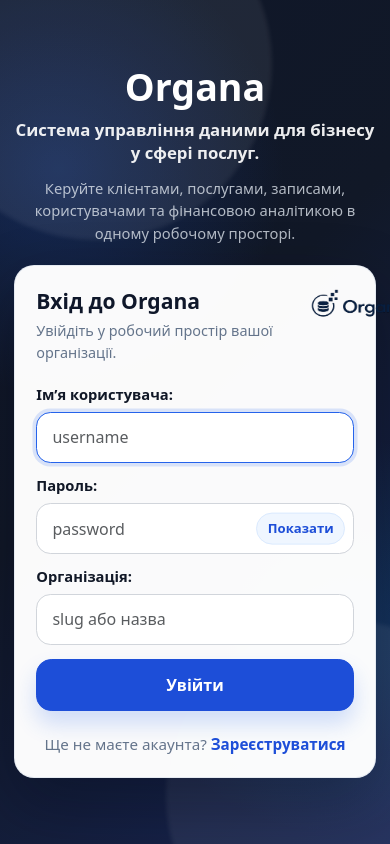
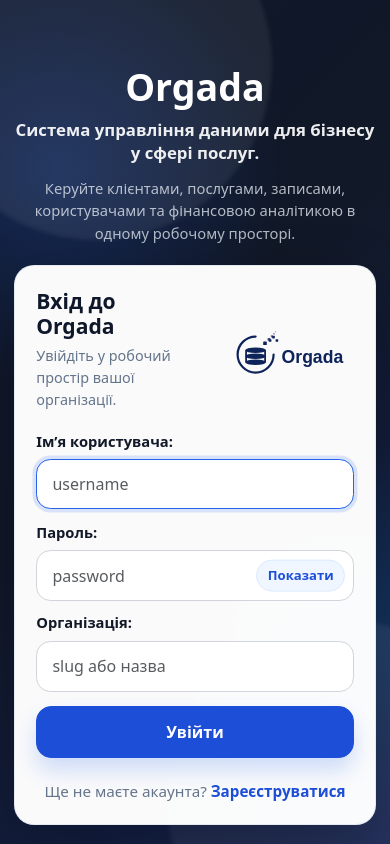
Before and after one commit to SaruUa/Orvanta, a Django app: page /login/ in a window 390 px wide. Run offline with Django 5.2, Linux system fonts and the light colour scheme.

Commit message:
feat: replace logo with SVG, rename Organa to Orgada, add favicon, implement workload progress bars

```diff
--- a/src/config/views.py
+++ b/src/config/views.py
@@ -142,6 +142,12 @@ def get_dashboard_analytics(user):
         .annotate(total=Count('id'))
         .order_by('-total', 'employee__username')[:5]
     )
+    if employee_workload:
+        max_workload = employee_workload[0]['total']
+        for item in employee_workload:
+            item['pct'] = round(item['total'] / max_workload * 100) if max_workload else 0
+    else:
+        max_workload = 0
 
     completed_count = appointments.filter(status=AppointmentStatus.COMPLETED).count()
     cancelled_count = appointments.filter(status=AppointmentStatus.CANCELLED).count()
--- a/src/static/css/styles.css
+++ b/src/static/css/styles.css
@@ -2660,11 +2660,10 @@ body {
 .auth-logo-corner {
     flex: 0 0 auto;
     display: block;
-    width: 285px;
-    height: 70px;
-    margin: -0.40rem -5.0rem 0 0;
-    object-fit: cover;
-    object-position: center;
+    height: 80px;
+    width: auto;
+    margin: 0 0 0 1.5rem;
+    align-self: center;
 }
 
 .auth-brand {
@@ -3023,9 +3022,9 @@ body {
     }
 
     .auth-logo-corner {
-        width: 147px;
-        height: 47px;
-        margin-top: -0.25rem;
+        height: 60px;
+        width: auto;
+        margin: 0 0 0 1rem;
     }
 
     .auth-logo {
--- a/src/templates/base.html
+++ b/src/templates/base.html
@@ -5,16 +5,17 @@
     <meta charset="UTF-8">
     <meta name="viewport" content="width=device-width, initial-scale=1">
     <title>{% block title %}Інформаційна система{% endblock %}</title>
+    <link rel="icon" type="image/svg+xml" href="{% static 'img/organa-logo.svg' %}">
     <link href="https://cdn.jsdelivr.net/npm/bootstrap@5.3.3/dist/css/bootstrap.min.css" rel="stylesheet">
     <link rel="stylesheet" href="{% static 'css/styles.css' %}?v=page-tints-20260507">
 </head>
 <body class="page-{{ request.resolver_match.url_name|default:'unknown' }}">
 <nav class="app-navbar{% if request.resolver_match.url_name == 'home' %} app-navbar-home{% endif %} mb-4">
     <div class="navbar-inner">
-        <a class="navbar-brand app-brand" href="{% url 'home' %}" aria-label="Organa">
+        <a class="navbar-brand app-brand" href="{% url 'home' %}" aria-label="Orgada">
             <span class="brand-logo-wrap">
                 <span class="navbar-logo-frame">
-                    <img src="{% static 'img/organa-logo-new.png' %}" alt="Organa" class="navbar-logo">
+                    <img src="{% static 'img/organa-logo.svg' %}" alt="Orgada" class="navbar-logo">
                 </span>
             </span>
         </a>
--- a/src/templates/home.html
+++ b/src/templates/home.html
@@ -225,8 +225,8 @@
                                     <span>{{ item.employee__username }}</span>
                                     <span class="badge rounded-pill text-bg-dark">{{ item.total }}</span>
                                 </div>
-                                <div class="workload-progress" aria-hidden="true">
-                                    <span></span>
+                                <div class="workload-progress" aria-label="{{ item.pct }}%" aria-hidden="true">
+                                    <span style="--bar-pct: {{ item.pct }}%"></span>
                                 </div>
                             </div>
                         {% endfor %}
--- a/src/templates/registration/login.html
+++ b/src/templates/registration/login.html
@@ -4,7 +4,8 @@
 <head>
     <meta charset="UTF-8">
     <meta name="viewport" content="width=device-width, initial-scale=1.0">
-    <title>Вхід до Organa</title>
+    <title>Вхід до Orgada</title>
+    <link rel="icon" type="image/svg+xml" href="{% static 'img/organa-logo.svg' %}">
     <link href="https://cdn.jsdelivr.net/npm/bootstrap@5.3.3/dist/css/bootstrap.min.css" rel="stylesheet">
     <script>document.documentElement.classList.add('auth-motion-ready');</script>
     <link rel="stylesheet" href="{% static 'css/styles.css' %}?v=auth-drop-in-20260505">
@@ -13,8 +14,8 @@
 <body>
 <div class="auth-page auth-login-page auth-enhanced">
     <div class="auth-shell">
-        <section class="auth-promo" aria-label="Про Organa">
-            <h1>Organa</h1>
+        <section class="auth-promo" aria-label="Про Orgada">
+            <h1>Orgada</h1>
             <p class="auth-promo-lead">Система управління даними для бізнесу у сфері послуг.</p>
             <p class="auth-promo-text">
                 Керуйте клієнтами, послугами, записами, користувачами та фінансовою аналітикою
@@ -39,10 +40,10 @@
         <section class="auth-card auth-login-card" aria-labelledby="login-title">
             <div class="auth-login-topbar">
                 <div class="auth-card-heading">
-                    <h2 id="login-title">Вхід до Organa</h2>
+                    <h2 id="login-title">Вхід до Orgada</h2>
                     <p>Увійдіть у робочий простір вашої організації.</p>
                 </div>
-                <img src="{% static 'img/organa-logo-new.png' %}" alt="Organa" class="auth-logo-corner">
+                <img src="{% static 'img/organa-logo.svg' %}" alt="Orgada" class="auth-logo-corner">
             </div>
 
             {% if form.errors %}
--- a/src/templates/registration/signup.html
+++ b/src/templates/registration/signup.html
@@ -5,6 +5,7 @@
     <meta charset="UTF-8">
     <meta name="viewport" content="width=device-width, initial-scale=1.0">
     <title>Реєстрація в системі</title>
+    <link rel="icon" type="image/svg+xml" href="{% static 'img/organa-logo.svg' %}">
     <link href="https://cdn.jsdelivr.net/npm/bootstrap@5.3.3/dist/css/bootstrap.min.css" rel="stylesheet">
     <script>document.documentElement.classList.add('auth-motion-ready');</script>
     <link rel="stylesheet" href="{% static 'css/styles.css' %}?v=auth-drop-in-20260506">
@@ -13,8 +14,8 @@
 <body>
 <div class="auth-page auth-signup-page auth-enhanced">
     <div class="auth-shell">
-        <section class="auth-promo" aria-label="Про Organa">
-            <h1>Organa</h1>
+        <section class="auth-promo" aria-label="Про Orgada">
+            <h1>Orgada</h1>
             <p class="auth-promo-lead">Система управління даними для бізнесу у сфері послуг.</p>
             <p class="auth-promo-text">
                 Керуйте клієнтами, послугами, записами, користувачами та фінансовою аналітикою
```
Also changed, not shown: other parts of src/static/css/styles.css (+11 -11 lines), src/static/img/logo_Organa.png (deleted), src/static/img/organa-logo-new.png (deleted), src/static/img/organa-logo.svg (added).
